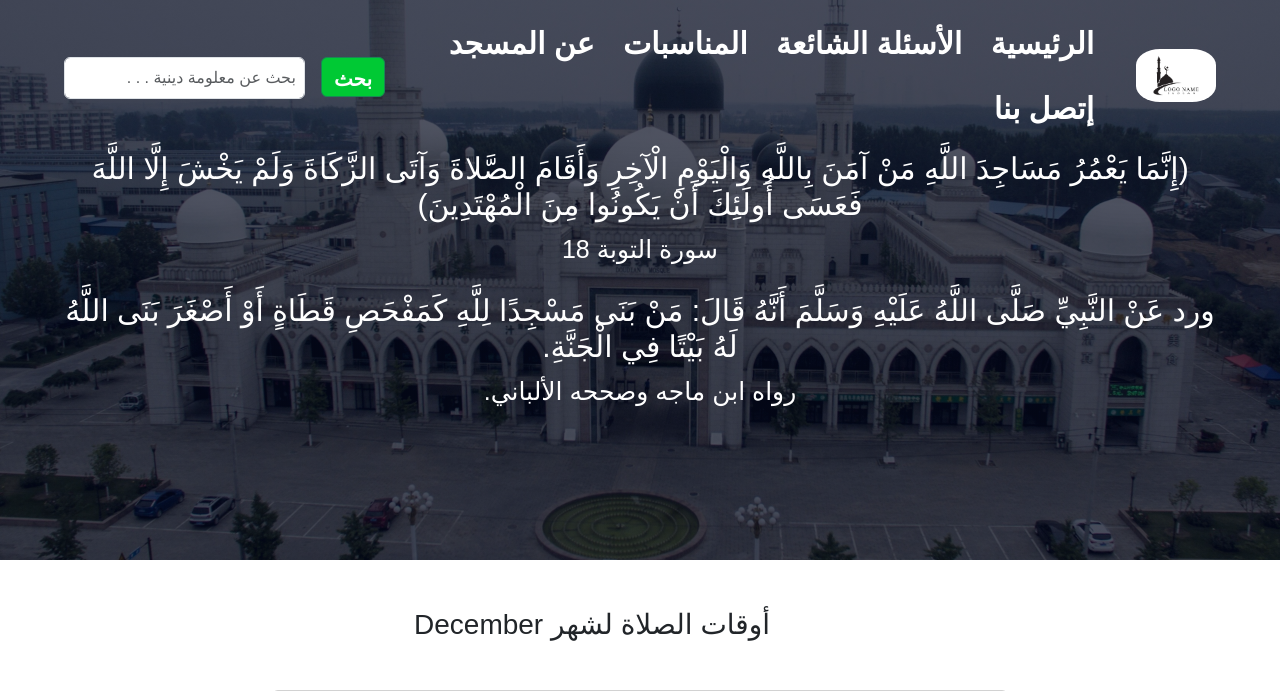
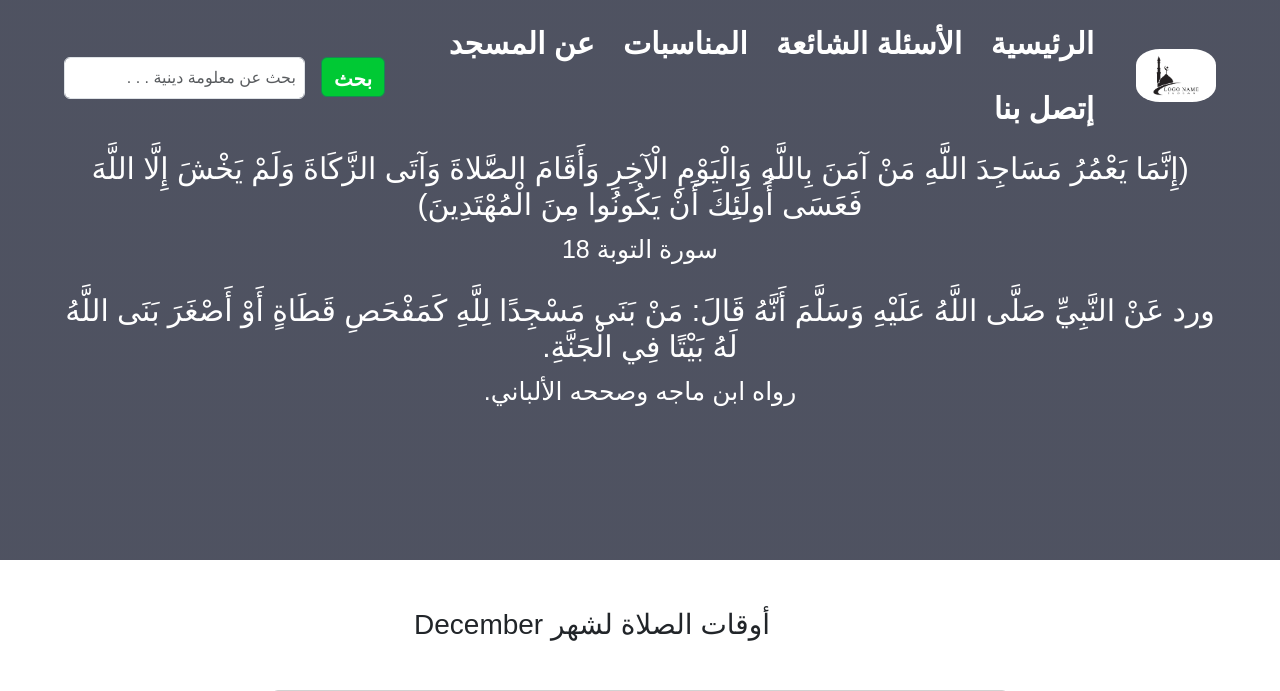
Before and after one commit to SaberHardy/abouObaidaMosque, a Django app: page / in a window 1280 px wide. Shown: the top 691 px of the page. Run offline with Django 5.2, Linux system fonts and the light colour scheme; data comes from the database, SQL or seed files in the repository; some libraries are stand-ins or nearby versions.

Commit message:
remove imgs

```diff
--- a/static/css/styles.css
+++ b/static/css/styles.css
@@ -15,8 +15,8 @@ body {
     width: 100%;
     background-image: linear-gradient(
             rgba(4, 9, 30, 0.7),
-            rgba(4, 9, 30, 0.7)),
-    url("../../static/imgs/mosque-header.jpg");
+            rgba(4, 9, 30, 0.7));
+    /*url("../imgs/mosque-header.jpg");*/
     background-position: center;
     background-size: cover;
     position: relative;
```
